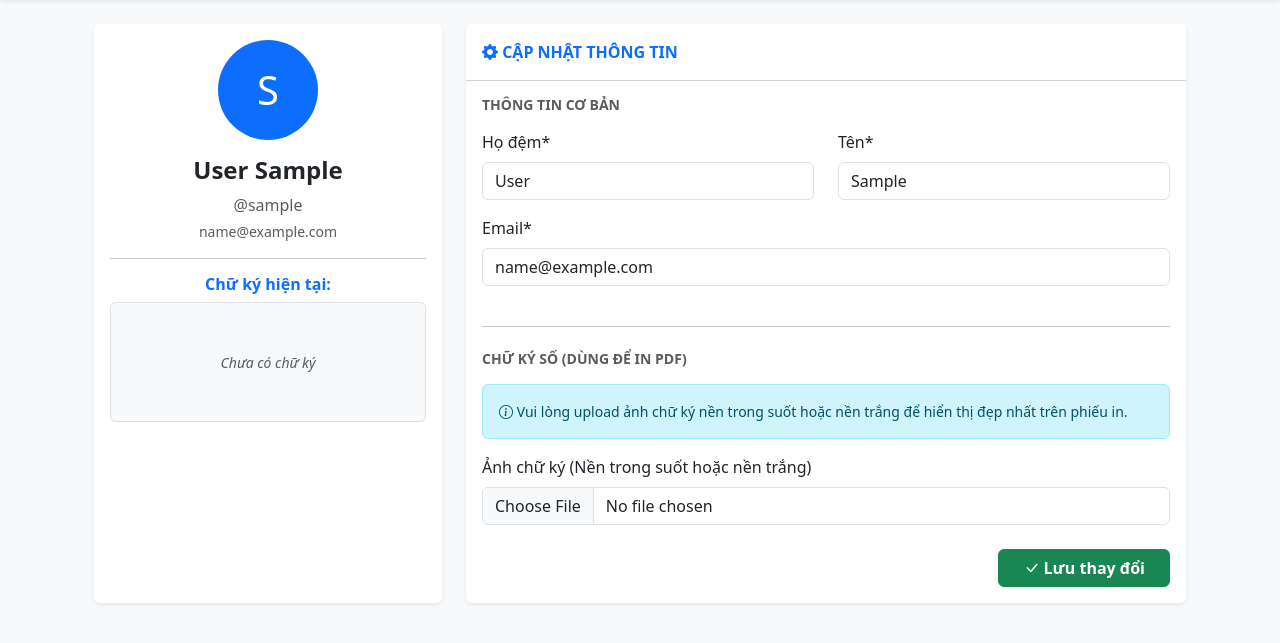
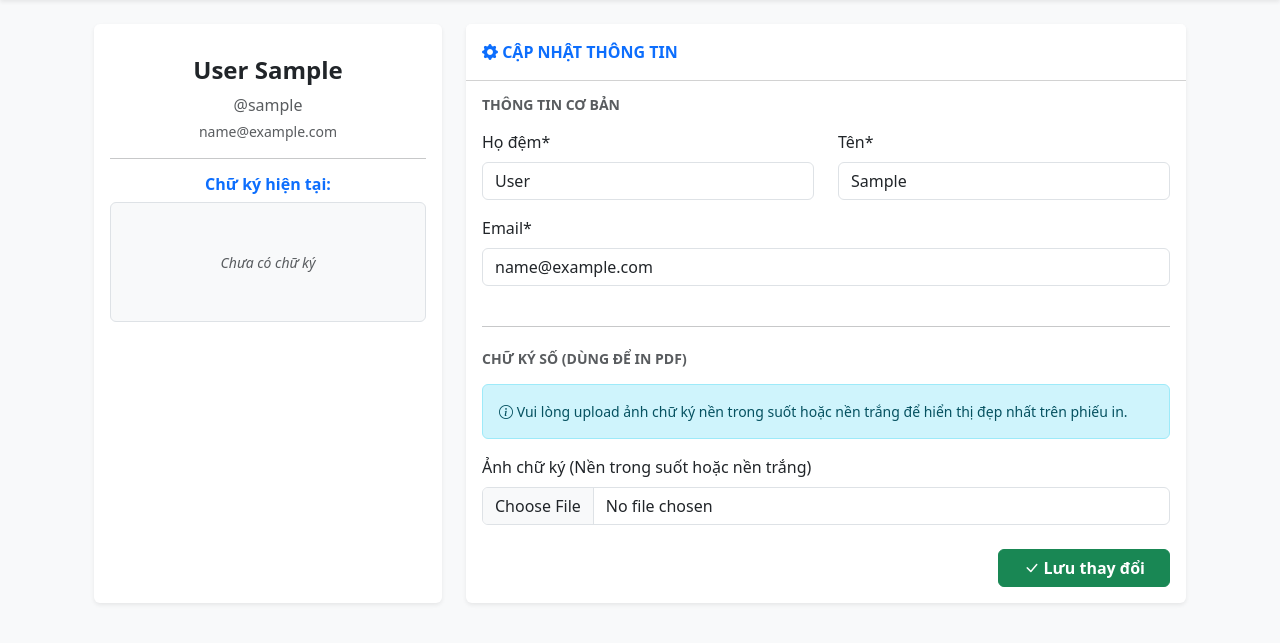
Before and after one commit to JauntyMonkey144/quanlykho, a Django app: page /profile/ in a window 1280 px wide. Shown: the part 58-701 px from the top of the page. Run offline with Django 5.2, Linux system fonts and the light colour scheme; the visitor is signed in with stand-in values (Sample User, id 1); some libraries are stand-ins or nearby versions.

Commit message:
Update profile.html

```diff
--- a/templates/warehouse/profile.html
+++ b/templates/warehouse/profile.html
@@ -11,9 +11,6 @@
             <div class="card shadow-sm border-0 text-center h-100">
                 <div class="card-body">
                     <div class="mb-3">
-                        <div class="d-inline-flex align-items-center justify-content-center bg-primary text-white rounded-circle" style="width: 100px; height: 100px; font-size: 40px;">
-                            {{ user.first_name|slice:":1"|upper }}
-                        </div>
                     </div>
                     <h4 class="fw-bold">{{ user.last_name }} {{ user.first_name }}</h4>
                     <p class="text-muted mb-1">@{{ user.username }}</p>
```
